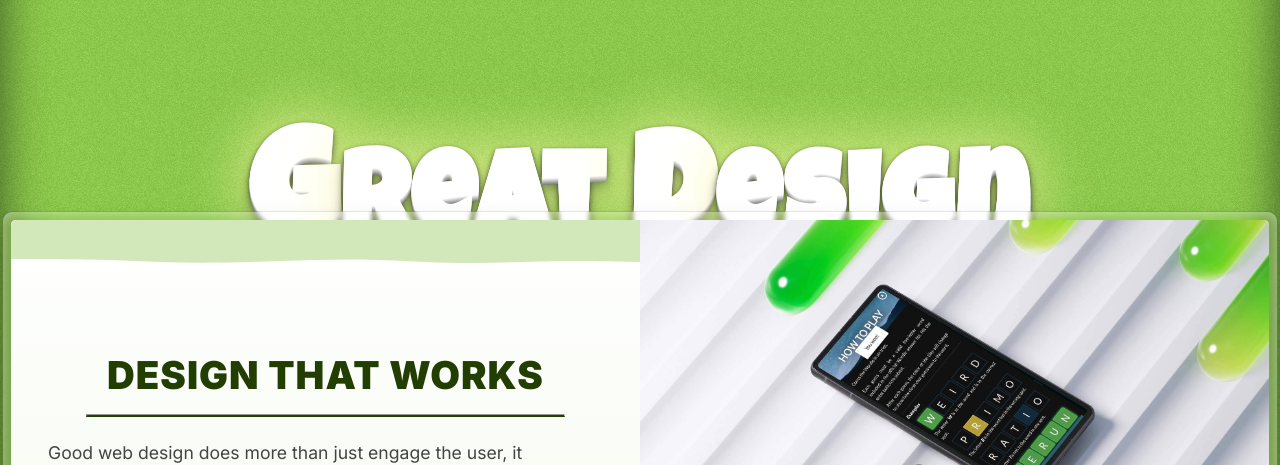
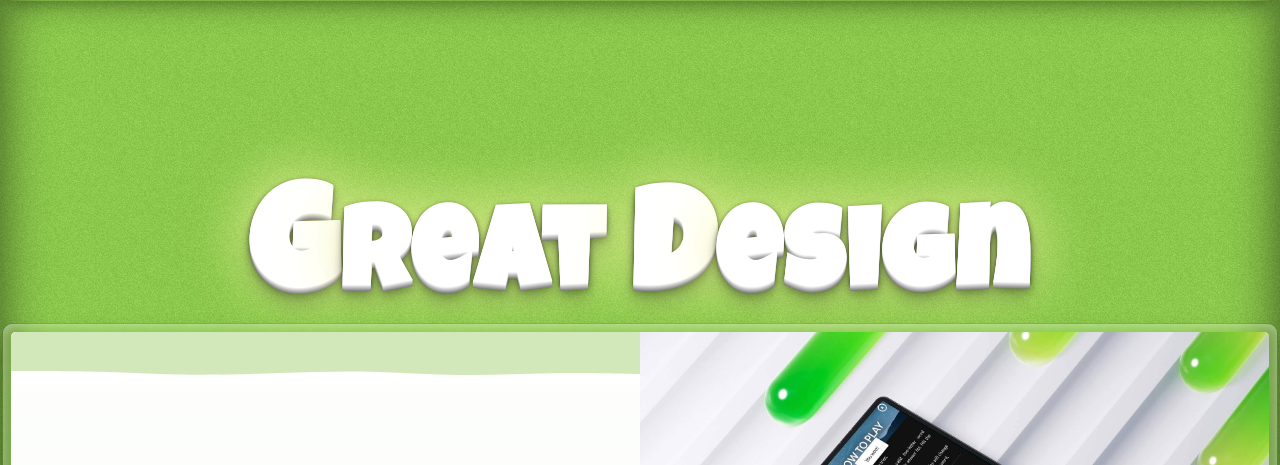
Before and after one commit to m-royer/RoyerWebDesign, a PHP site: page / in a window 1280 px wide. Shown: the part 1746-2211 px from the top of the page. Run offline with PHP 8.4, Linux system fonts and the light colour scheme; some libraries are stand-ins or nearby versions.

Commit message:
headline margin changes

```diff
--- a/css/app.css
+++ b/css/app.css
@@ -558,6 +558,11 @@ nav .nav_wrapper ul li:hover a, nav .nav_wrapper ul li:active a, nav .nav_wrappe
   margin-top: -1rem;
 }
 
+@media screen and (max-width: 900px) {
+  .header-text .title-sub-text {
+    margin-top: 0;
+  }
+}
 main {
   position: relative;
   z-index: 100;
@@ -593,7 +598,7 @@ section {
   text-align: center;
   font-size: clamp(4.5rem, 9vw, 7rem);
   line-height: 0.7;
-  margin-bottom: max(-3.5vw, -2.5rem);
+  margin-bottom: 1rem;
 }
 @supports (-webkit-appearance: none) {
   .headline {
--- a/index.html
+++ b/index.html
@@ -301,7 +301,7 @@
 
 
 
-    <div class="portfolio__transition-bottom">
+    <div class="portfolio__transition-bottom mb-2">
         <svg id="cloud-transition-bottom" viewBox="0 0 1200 150" width="100%" height="150" preserveAspectRatio="none" xmlns="http://www.w3.org/2000/svg" xmlns:xlink="http://www.w3.org/1999/xlink" version="1.1">
             <path d="M0 19L16.7 18.8C33.3 18.7 66.7 18.3 100 18.2C133.3 18 166.7 18 200 18.5C233.3 19 266.7 20 300 20.7C333.3 21.3 366.7 21.7 400 20.3C433.3 19 466.7 16 500 15.8C533.3 15.7 566.7 18.3 600 19.8C633.3 21.3 666.7 21.7 700 20.8C733.3 20 766.7 18 800 16.3C833.3 14.7 866.7 13.3 900 14.3C933.3 15.3 966.7 18.7 1000 19.2C1033.3 19.7 1066.7 17.3 1100 17.2C1133.3 17 1166.7 19 1183.3 20L1200 21L1200 0L1183.3 0C1166.7 0 1133.3 0 1100 0C1066.7 0 1033.3 0 1000 0C966.7 0 933.3 0 900 0C866.7 0 833.3 0 800 0C766.7 0 733.3 0 700 0C666.7 0 633.3 0 600 0C566.7 0 533.3 0 500 0C466.7 0 433.3 0 400 0C366.7 0 333.3 0 300 0C266.7 0 233.3 0 200 0C166.7 0 133.3 0 100 0C66.7 0 33.3 0 16.7 0L0 0Z" fill="#f8f8f8"></path>
             <path d="M0 48L16.7 47.7C33.3 47.3 66.7 46.7 100 43.7C133.3 40.7 166.7 35.3 200 34.3C233.3 33.3 266.7 36.7 300 37.8C333.3 39 366.7 38 400 37.8C433.3 37.7 466.7 38.3 500 38.3C533.3 38.3 566.7 37.7 600 37.7C633.3 37.7 666.7 38.3 700 38.3C733.3 38.3 766.7 37.7 800 38.2C833.3 38.7 866.7 40.3 900 42.7C933.3 45 966.7 48 1000 48.2C1033.3 48.3 1066.7 45.7 1100 44.7C1133.3 43.7 1166.7 44.3 1183.3 44.7L1200 45L1200 19L1183.3 18C1166.7 17 1133.3 15 1100 15.2C1066.7 15.3 1033.3 17.7 1000 17.2C966.7 16.7 933.3 13.3 900 12.3C866.7 11.3 833.3 12.7 800 14.3C766.7 16 733.3 18 700 18.8C666.7 19.7 633.3 19.3 600 17.8C566.7 16.3 533.3 13.7 500 13.8C466.7 14 433.3 17 400 18.3C366.7 19.7 333.3 19.3 300 18.7C266.7 18 233.3 17 200 16.5C166.7 16 133.3 16 100 16.2C66.7 16.3 33.3 16.7 16.7 16.8L0 17Z" fill="#e9e9e9"></path>
--- a/scss/sections/_header.scss
+++ b/scss/sections/_header.scss
@@ -262,3 +262,9 @@ nav {
         margin-top: -1rem;
     }
 }
+
+@media screen and (max-width: $breakpoint) {
+    .header-text .title-sub-text {
+        margin-top: 0;
+    }
+}
--- a/scss/sections/_main.scss
+++ b/scss/sections/_main.scss
@@ -35,7 +35,7 @@ section {
     text-align: center;
     font-size: clamp(4.5rem,9vw,7rem);
     line-height: 0.7; // for multi-line titles
-    margin-bottom: max(-3.5vw,-2.5rem);
+    margin-bottom: 1rem;
 
     & > span {
         font-size: clamp(6rem,11vw,9rem);
```
Also changed, not shown: 1 other file.
